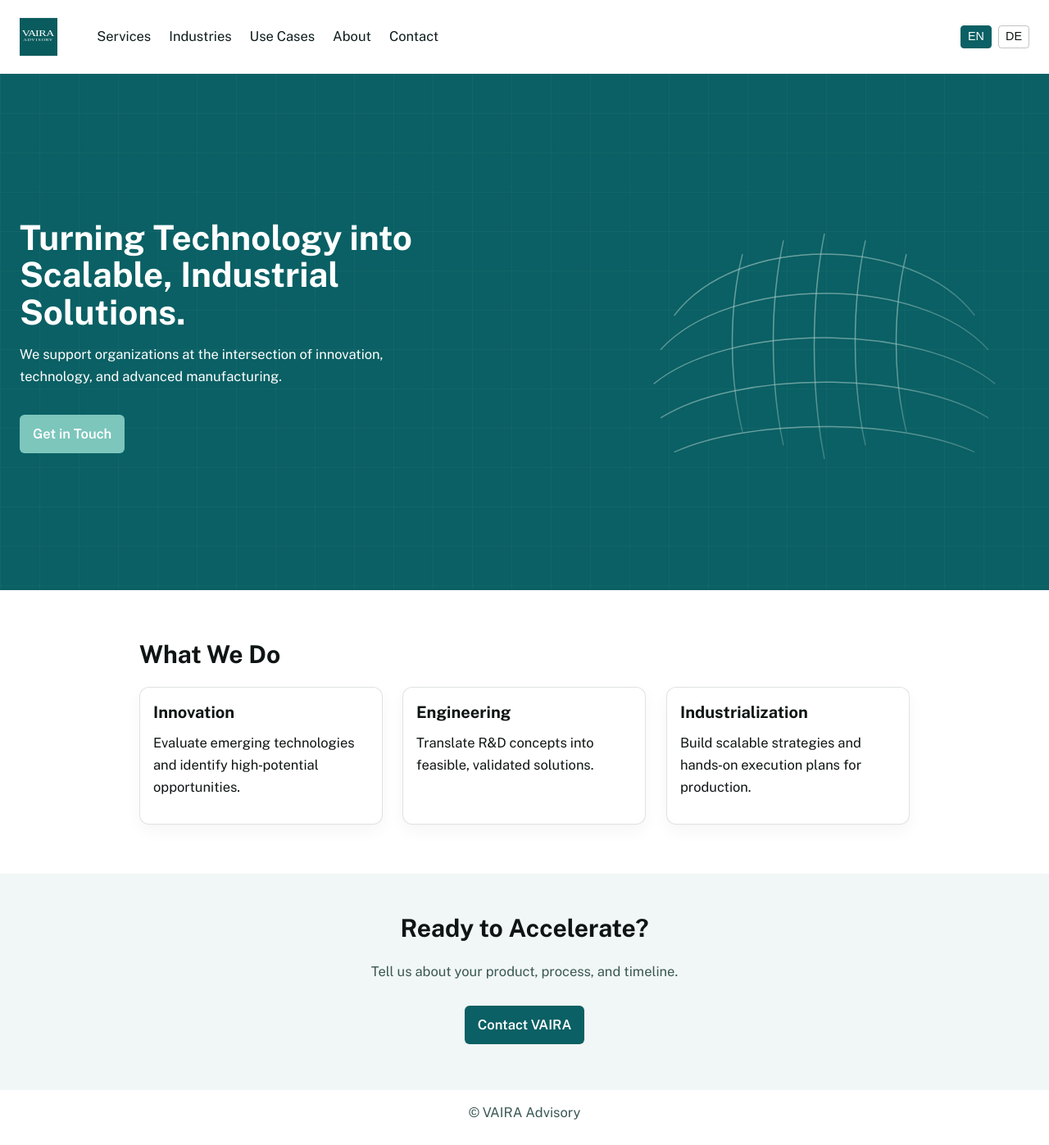
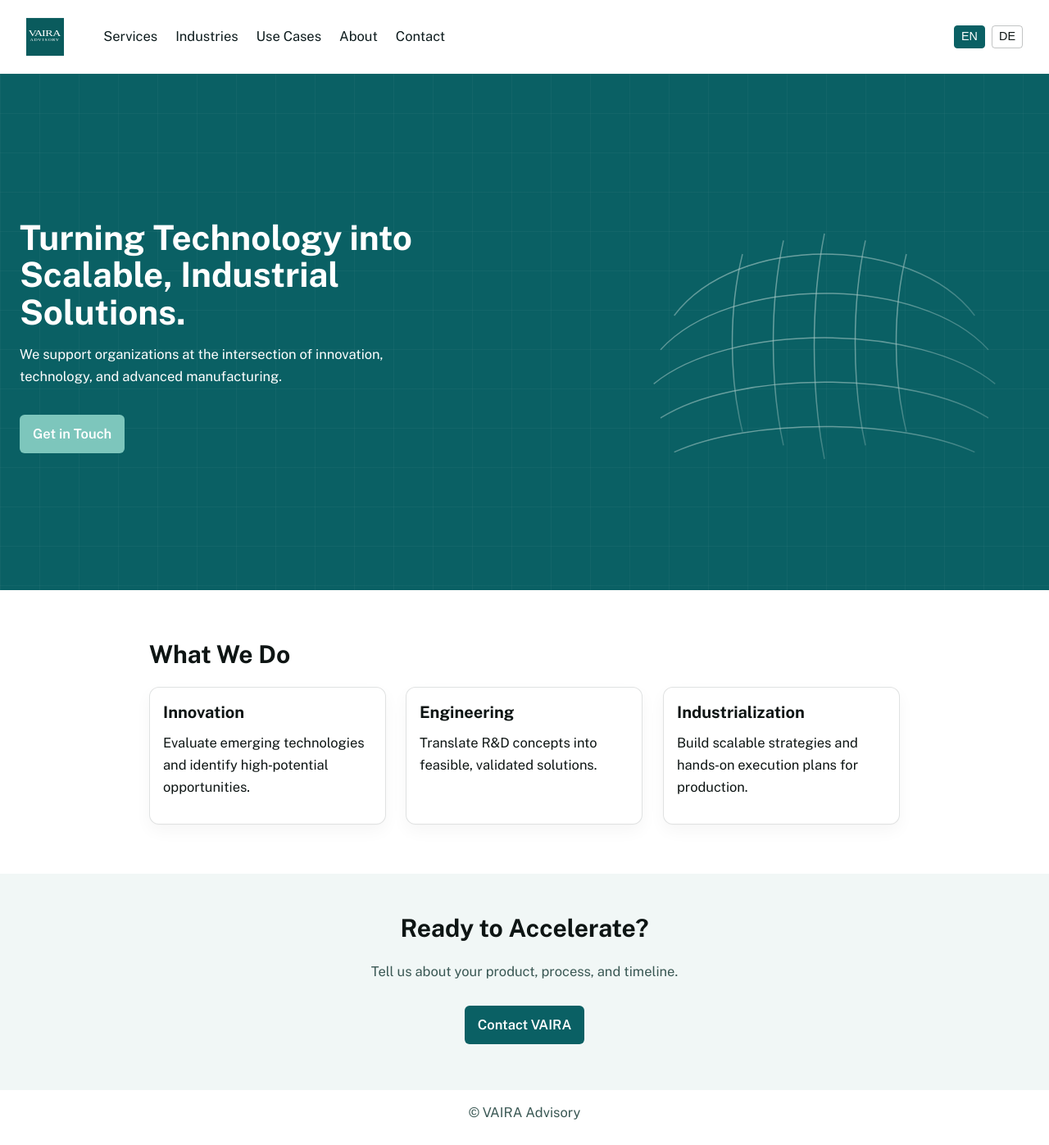
Before and after one commit to raphaelheeb/vaira-advisory, a Jekyll site: the page built from index.html, in a window 1280 px wide. Shown: the whole page at 82% size. Built offline with Jekyll 4.4.1, drawn with Linux system fonts in a browser that asks for light colours.

Commit message:
Update styles.css

```diff
--- a/assets/css/styles.css
+++ b/assets/css/styles.css
@@ -26,6 +26,7 @@
   /* Layout */
   --radius: 8px;
   --maxw: 1460px;
+  --page-pad: 32px;
 
   /* Typography */
   --font: 'Public Sans', ui-sans-serif, system-ui, -apple-system, Segoe UI, Roboto, Helvetica, Arial, 'Apple Color Emoji', 'Segoe UI Emoji';
@@ -86,21 +87,33 @@
 .lead, .small { color: #395753; }
 
 /* -------------------------
-   WRAPPERS
+   UNIVERSAL WRAPPERS
    ------------------------- */
-.content-wrapper,
-.header-wrap,
-.footer-grid {
+.content-wrapper {
   max-width: var(--maxw);
   margin: 0 auto;
-  padding-left: 24px;
-  padding-right: 24px;
+  padding-left: var(--page-pad);
+  padding-right: var(--page-pad);
+}
+
+.header-wrap {
+  display: flex;
+  align-items: center;
+  gap: 48px;              /* logo ↔︎ menu spacing */
 }
 
 .wrapper--narrow {
   max-width: 980px;
   margin: 0 auto;
-  padding: 0 20px;
+  padding-left: var(--page-pad);
+  padding-right: var(--page-pad);
+}
+
+.hero .wrapper--wide {
+  max-width: var(--hero-wrapper-maxw);
+  margin: 0 auto;
+  padding-left: var(--page-pad);
+  padding-right: var(--page-pad);
 }
 
 /* -------------------------
@@ -170,9 +183,6 @@
   position: relative;
    overflow: hidden;  /* prevents lattice from sticking out */
 }
-
-/* Critical: let the hero ignore the default content-wrapper width */
-.hero .content-wrapper { max-width: none; }
 
 /* Hero's own wide wrapper (controls hero overall width) */
 .hero .wrapper--wide {
```
